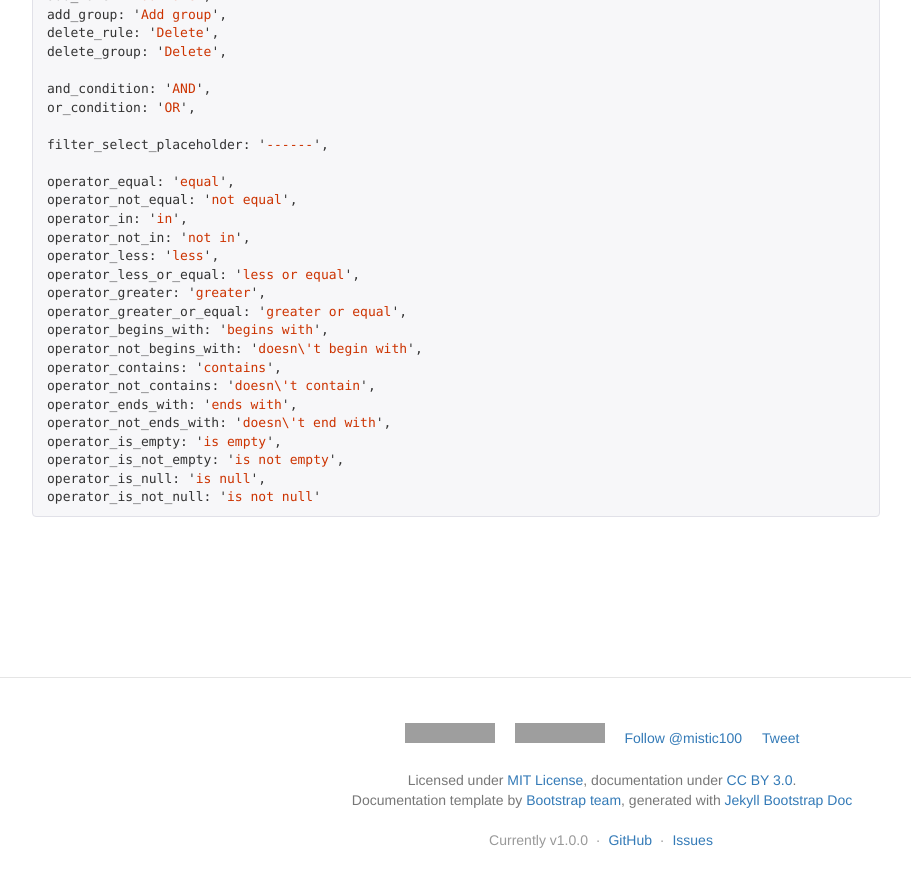
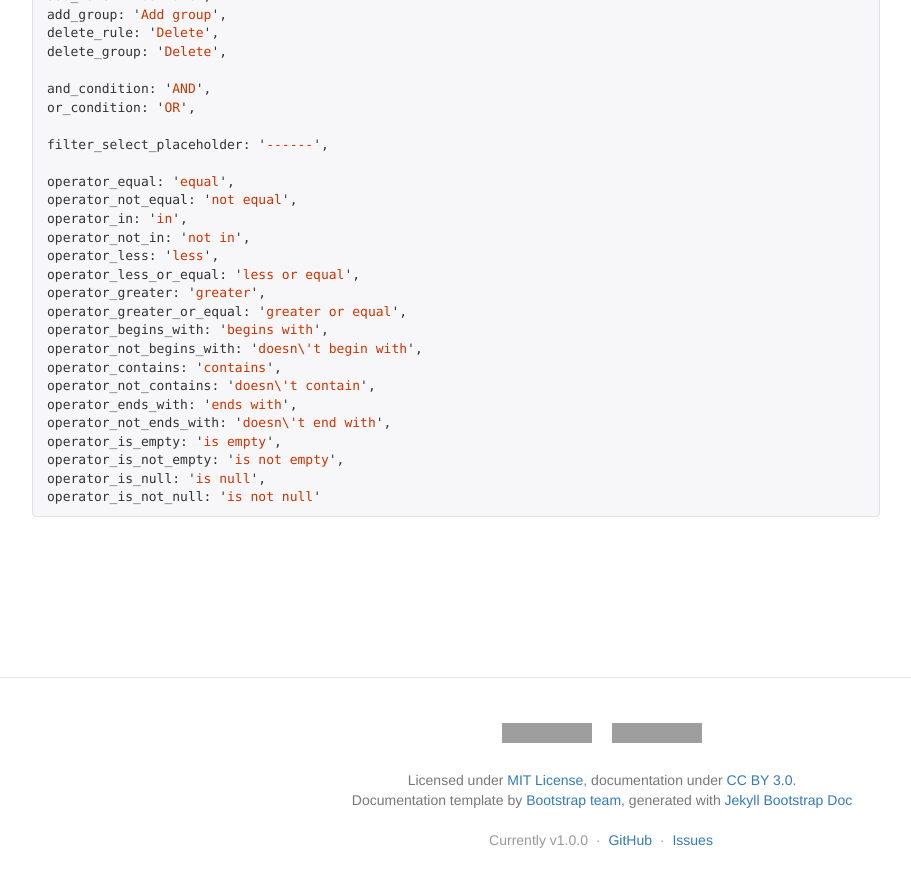
Before and after one commit to mistic100/jQuery-QueryBuilder, a Jekyll site: the page built from index.html, in a window 1280 px wide and 900 px high, scrolled down 5938 px. Shown: the top 887 px of the window, without its empty margins (38-949 px from the left). Built offline with Jekyll 4.4.1, drawn with Linux system fonts in a browser that asks for light colours; nearby versions of some CDN libraries; comment, search, counter and statistics services are not loaded; part of the change alters nothing that is shown; grey boxes are pictures that could not be loaded.

Commit message:
Update _config.yml

```diff
--- a/_config.yml
+++ b/_config.yml
@@ -31,15 +31,15 @@ githubButton:
   repo: jQuery-QueryBuilder
 
 # twitter follow button
-twitterAccount: mistic100
+twitterAccount:
 
 # url for tweet button
-shareUrl: *baseurl
+shareUrl:
 
 # google analytics
 analytics:
-  account: UA-28192323-1
-  domain: strangeplanet.fr
+  account: UA-28192323-3
+  domain: mistic100.github.io
 
 
 # DON'T MODIFY
```
